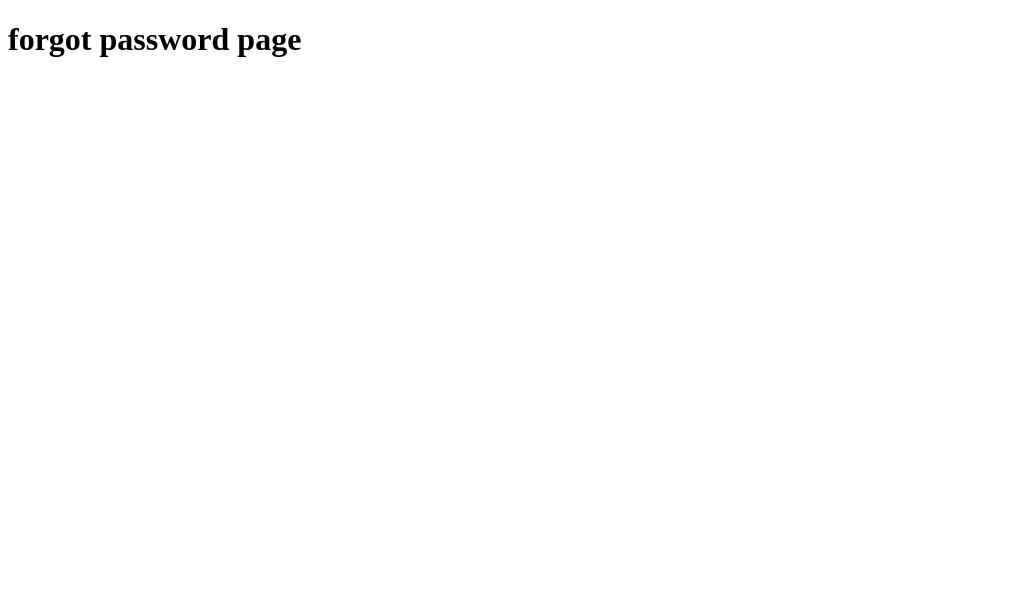
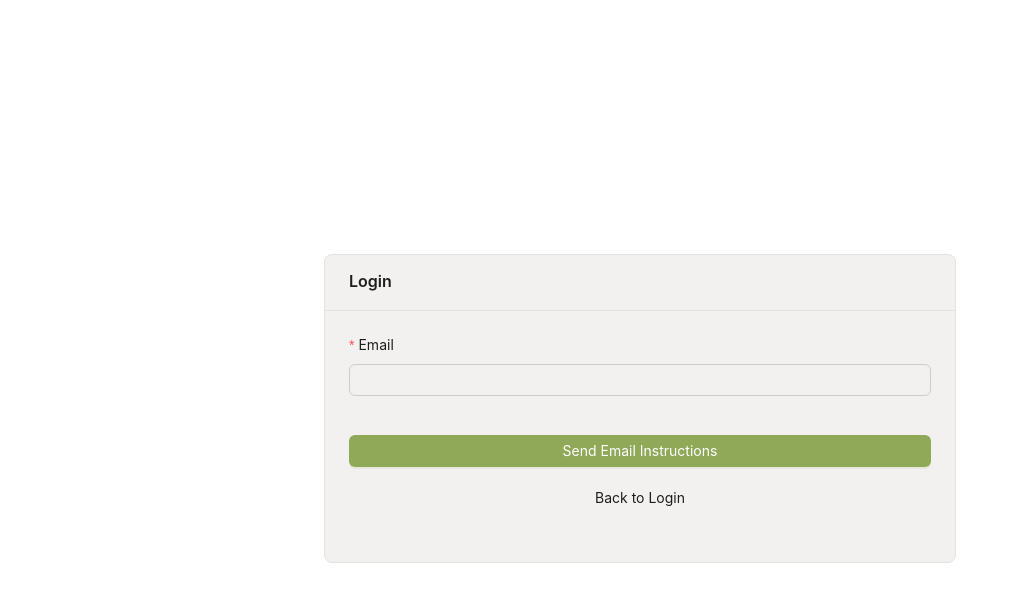
Before and after one commit to miggynowiggy/freedom-board, a React (Vite) app: page /forgot-password in a window 1280 px wide. Shown: the top 602 px of the page, without its empty margins (0-1011 px from the left). Built offline with nearby package versions, Linux system fonts and the light colour scheme.

Commit message:
added ForgotPassword Page

```diff
--- a/src/pages/ForgotPasswordPage.tsx
+++ b/src/pages/ForgotPasswordPage.tsx
@@ -1,5 +1,53 @@
+import { Link } from 'react-router-dom'
+import { Row, Col, Card, Form, Input, Button } from 'antd'
 export default function ForgotPasswordPage() {
   return (
-    <h1>forgot password page</h1>
+    <Row
+      style={{ height: '100vh', width: '100%' }}
+      align="middle"
+      justify="center"
+    >
+      <Col span={12}>
+        <Card
+          title="Login"
+          style={{ width: '100%' }}
+        >
+          <Form
+            name="login"
+            layout="vertical"
+            labelAlign="left"
+          >
+            <Form.Item
+              label="Email"
+              name="email"
+              required
+              rules={[
+                { required: true, message: "Please input email"},
+                { type: 'email', message: 'Invalid email'}
+              ]}
+            >
+              <Input/>
+            </Form.Item>
+            <Form.Item>
+              <Button
+                type="primary"
+                style={{ width: '100%', marginTop: 15, marginBottom: 15 }}
+              >
+                Send Email Instructions
+              </Button>
+
+              <Link to={'/login'}>
+                <Button
+                  type="text"
+                  style={{ width: '100%' }}
+                >
+                  Back to Login
+                </Button>
+              </Link>
+            </Form.Item>
+          </Form>
+        </Card>
+      </Col>
+    </Row>
   )
 }
```
